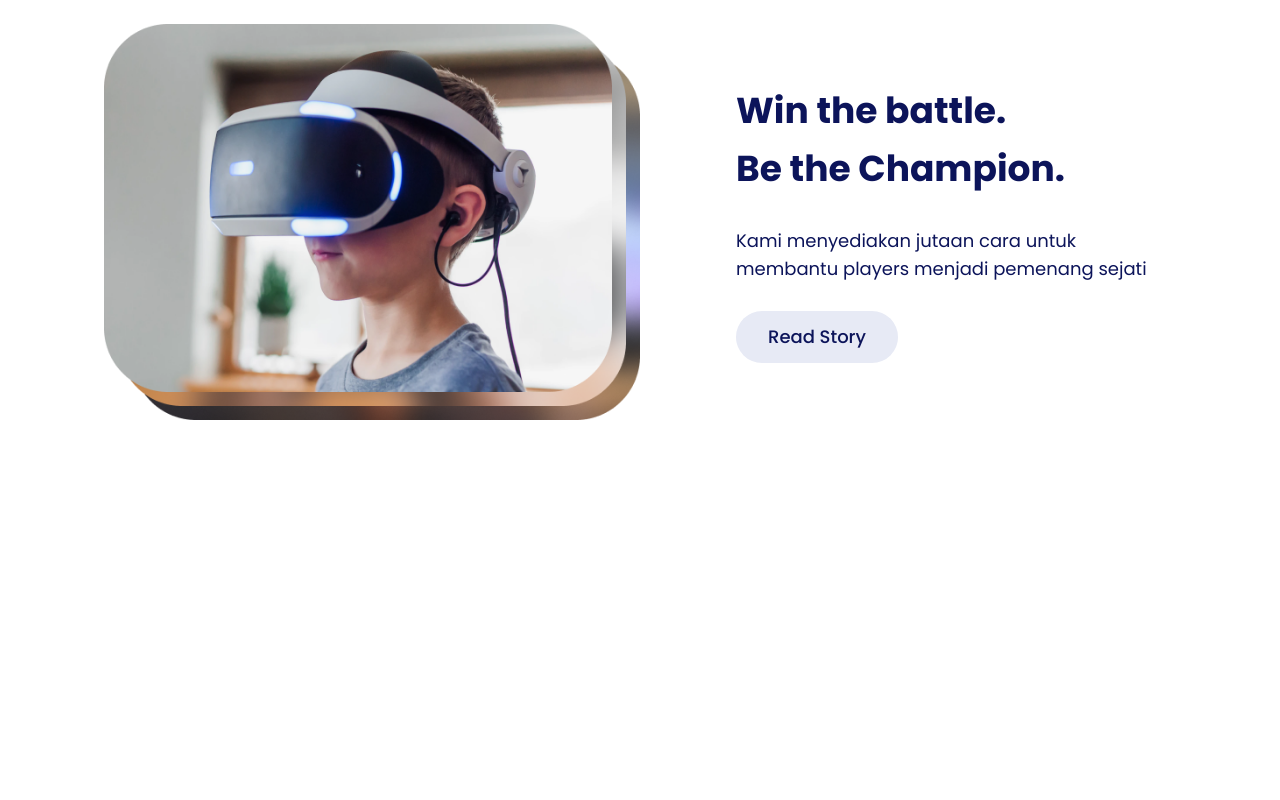
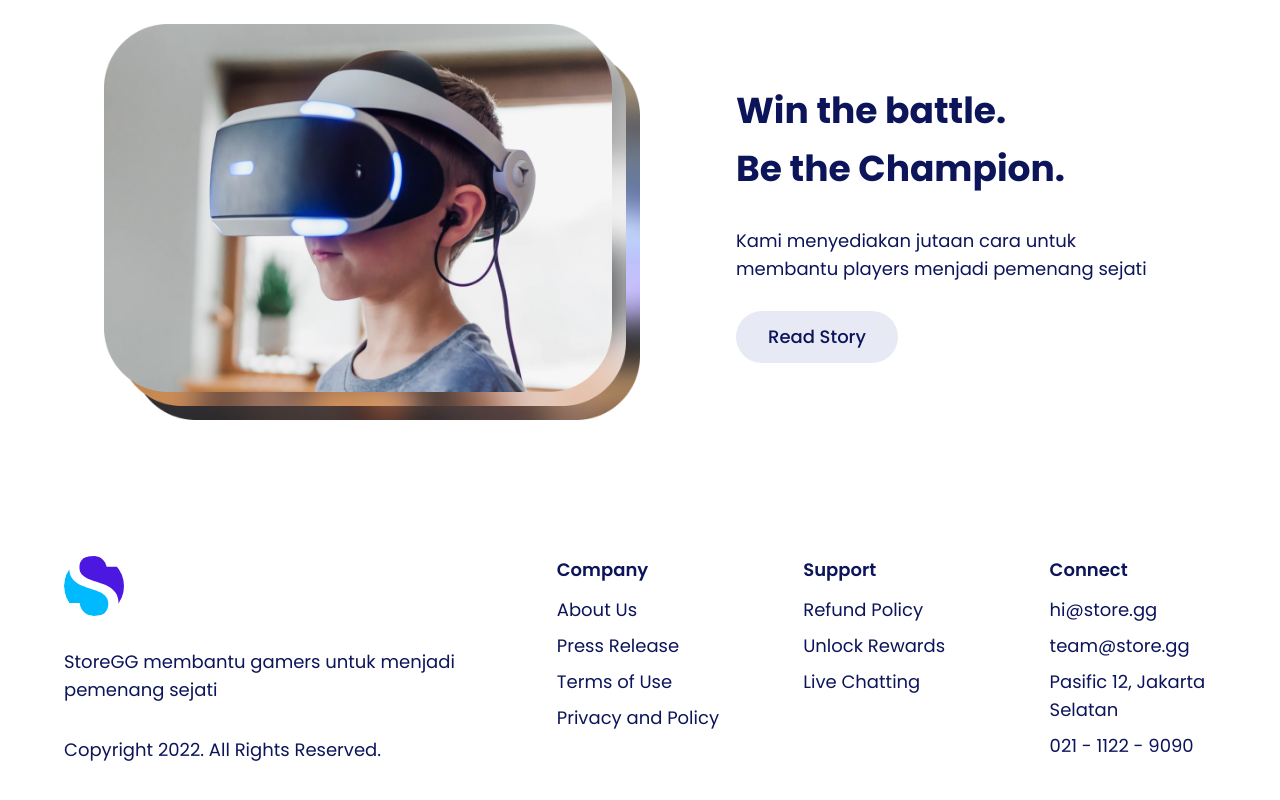
Before and after one commit to wafash08/top-up-game-store, a Next.js app: page / in a window 1280 px wide. Shown: the part 1944-2744 px from the top of the page. Before the commit the page ends 2420 px from the top, so only its background shows below. Built offline with nearby package versions, Linux system fonts and the light colour scheme.

Commit message:
feat: added and tested Footer component

```diff
--- /dev/null
+++ b/components/layout/footer.tsx
@@ -0,0 +1,133 @@
+import Link from "next/link";
+import Logo from "../logo";
+
+const COMPANY_ITEMS = [
+  {
+    label: "About Us",
+    href: "/",
+  },
+  {
+    label: "Press Release",
+    href: "/",
+  },
+  {
+    label: "Terms of Use",
+    href: "/about",
+  },
+  {
+    label: "Privacy and Policy",
+    href: "/",
+  },
+];
+
+const SUPPORT_ITEMS = [
+  {
+    label: "Refund Policy",
+    href: "/",
+  },
+  {
+    label: "Unlock Rewards",
+    href: "/",
+  },
+  {
+    label: "Live Chatting",
+    href: "/",
+  },
+];
+
+const CONNECT_ITEMS = [
+  {
+    label: "hi@store.gg",
+    href: "/",
+  },
+  {
+    label: "team@store.gg",
+    href: "/",
+  },
+  {
+    label: "Pasific 12, Jakarta Selatan",
+    href: "/",
+  },
+  {
+    label: "021 - 1122 - 9090",
+    href: "/",
+  },
+];
+
+export const FOOTER_ITEMS = [
+  {
+    category_item: "company",
+    data: COMPANY_ITEMS,
+  },
+  {
+    category_item: "support",
+    data: SUPPORT_ITEMS,
+  },
+  {
+    category_item: "connect",
+    data: CONNECT_ITEMS,
+  },
+];
+
+export function FooterItem({ label, href }: { label: string; href: string }) {
+  return (
+    <li className="font-poppins text-lg font-normal text-brand-blue">
+      <Link href={`${href}`}>{label}</Link>
+    </li>
+  );
+}
+
+export function FooterList({
+  category,
+}: {
+  category: "company" | "support" | "connect";
+}) {
+  return (
+    <ul role="list" aria-label={`${category}`} className="grid gap-2">
+      {FOOTER_ITEMS.map(({ category_item, data }) => {
+        return (
+          category_item === category &&
+          data.map(({ href, label }) => (
+            <FooterItem key={label} href={href} label={label} />
+          ))
+        );
+      })}
+    </ul>
+  );
+}
+
+export default function Footer() {
+  return (
+    <div className="layout grid lg:grid-cols-5 lg:gap-20">
+      <div className="col-span-2 grid gap-8">
+        <Link href="/">
+          <Logo />
+        </Link>
+        <p className="font-poppins text-lg font-normal text-brand-blue">
+          StoreGG membantu gamers untuk menjadi pemenang sejati
+        </p>
+        <p className="font-poppins text-lg font-normal text-brand-blue">
+          Copyright {new Date().getFullYear()}. All Rights Reserved.
+        </p>
+      </div>
+      <div className="flex flex-col gap-3">
+        <h4 className="font-poppins text-lg font-semibold text-brand-blue">
+          Company
+        </h4>
+        <FooterList category="company" />
+      </div>
+      <div className="flex flex-col gap-3">
+        <h4 className="font-poppins text-lg font-semibold text-brand-blue">
+          Support
+        </h4>
+        <FooterList category="support" />
+      </div>
+      <div className="flex flex-col gap-3">
+        <h4 className="font-poppins text-lg font-semibold text-brand-blue">
+          Connect
+        </h4>
+        <FooterList category="connect" />
+      </div>
+    </div>
+  );
+}
--- /dev/null
+++ b/components/layout/index.tsx
@@ -0,0 +1,21 @@
+import * as React from "react";
+import Footer from "./footer";
+import Navbar from "./navbar";
+
+type LayoutProps = {
+  children: React.ReactNode;
+};
+
+export default function Layout({ children }: LayoutProps) {
+  return (
+    <>
+      <header className="py-10">
+        <Navbar />
+      </header>
+      {children}
+      <footer className="py-20">
+        <Footer />
+      </footer>
+    </>
+  );
+}
--- a/components/navbar.tsx
+++ b/components/layout/navbar.tsx
@@ -1,8 +1,8 @@
 import clsx from "clsx";
 import Link from "next/link";
 import { useRouter } from "next/router";
-import Button from "./button";
-import Logo from "./logo";
+import Button from "../button";
+import Logo from "../logo";
 
 export const NAV_ITEMS = [
   { label: "Home", href: "/" },
--- a/pages/index.tsx
+++ b/pages/index.tsx
@@ -1,16 +1,13 @@
-import Navbar from "@/components/navbar";
 import Banner from "@/components/banner";
 import StepList from "@/components/step-list";
 import FeaturedGameList from "@/components/featured-game-list";
 import StatList from "@/components/stat-list";
 import Story from "@/components/story";
+import Layout from "@/components/layout";
 
 export default function Home() {
   return (
-    <>
-      <header className="py-10">
-        <Navbar />
-      </header>
+    <Layout>
       <main className="py-14">
         <div className="layout">
           <Banner />
@@ -34,6 +31,6 @@ export default function Home() {
           </section>
         </div>
       </main>
-    </>
+    </Layout>
   );
 }
```
Also changed, not shown: 2 other files (tests, documents, lock files or other folders).
